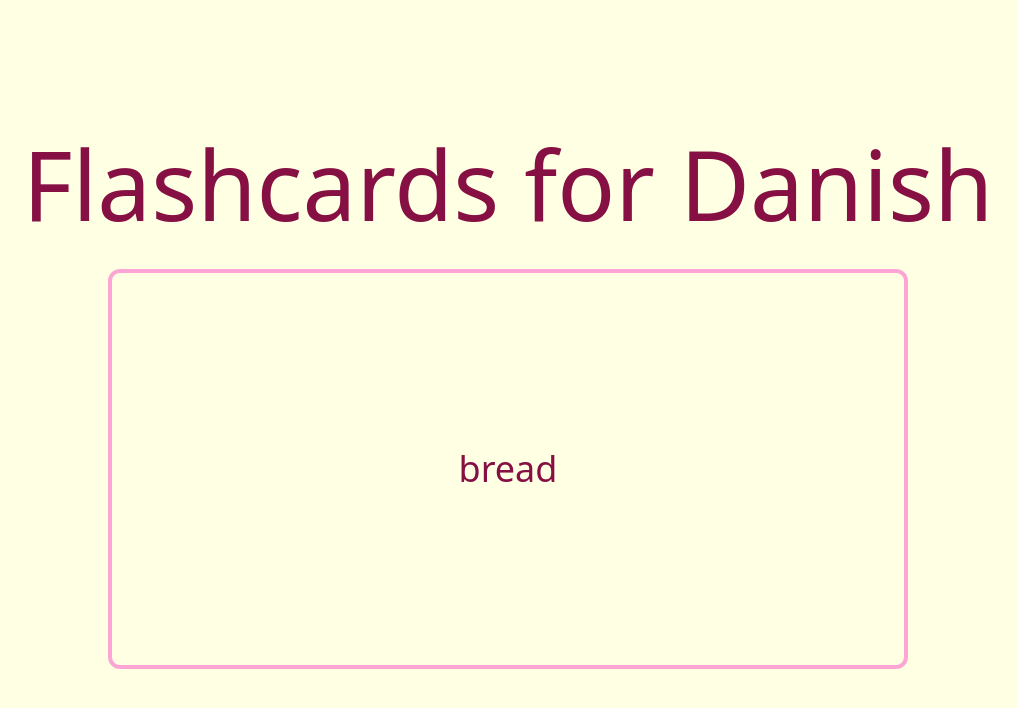
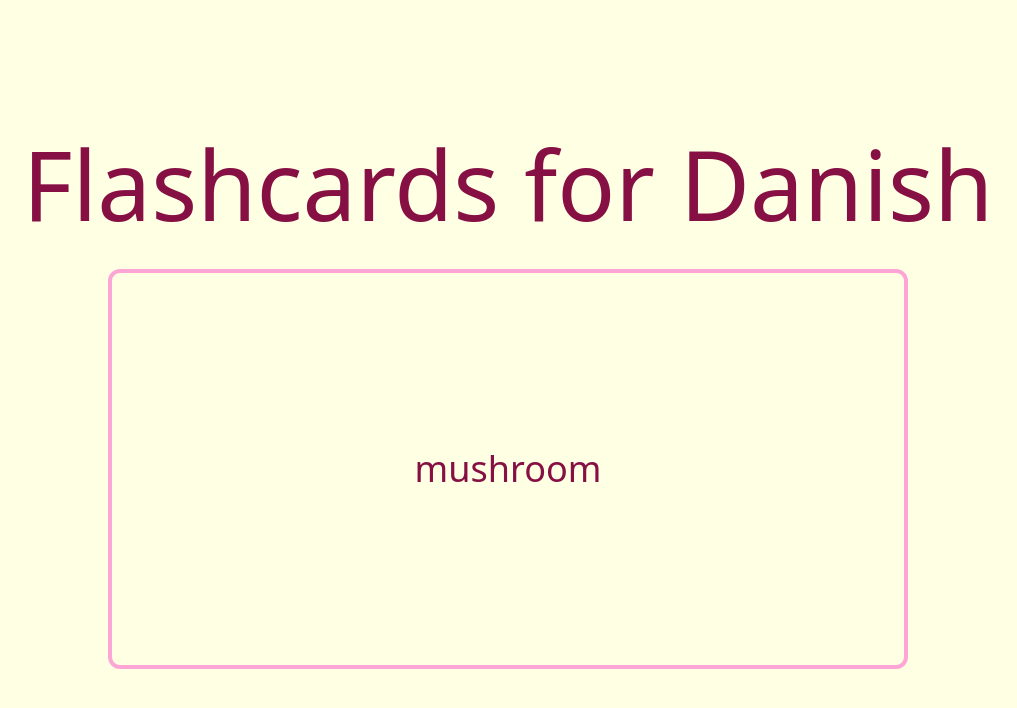
Before and after one commit to ZuZanaZZ/Flashcards-Danish, a React (Vite) app in the folder flashcards-danish/: page / in a window 1280 px wide. Shown: the top 708 px of the page, without its empty margins (132-1149 px from the left). Built offline with nearby package versions, Linux system fonts and the light colour scheme.

Commit message:
Add more words to test out functionality with multiple words

```diff
--- a/flashcards-danish/src/App.tsx
+++ b/flashcards-danish/src/App.tsx
@@ -7,7 +7,7 @@ function App() {
     <>
       <div className="grid w-full h-full place-items-center gap-8">
         <h1 className="text-pink-900 text-2xl sm:text-4xl lg:text-8xl">Flashcards for Danish</h1>
-          <Card frontSide={Data[0].english} backSide={Data[0].danish}/>
+          <Card frontSide={Data[1].english} backSide={Data[1].danish}/>
       </div>
     </>
   )
--- a/flashcards-danish/src/data.json
+++ b/flashcards-danish/src/data.json
@@ -2,5 +2,9 @@
     {
         "english": "bread",
         "danish": "brød"
+    },
+    {
+        "english": "mushroom",
+        "danish": "svampe"
     }
 ]
```
